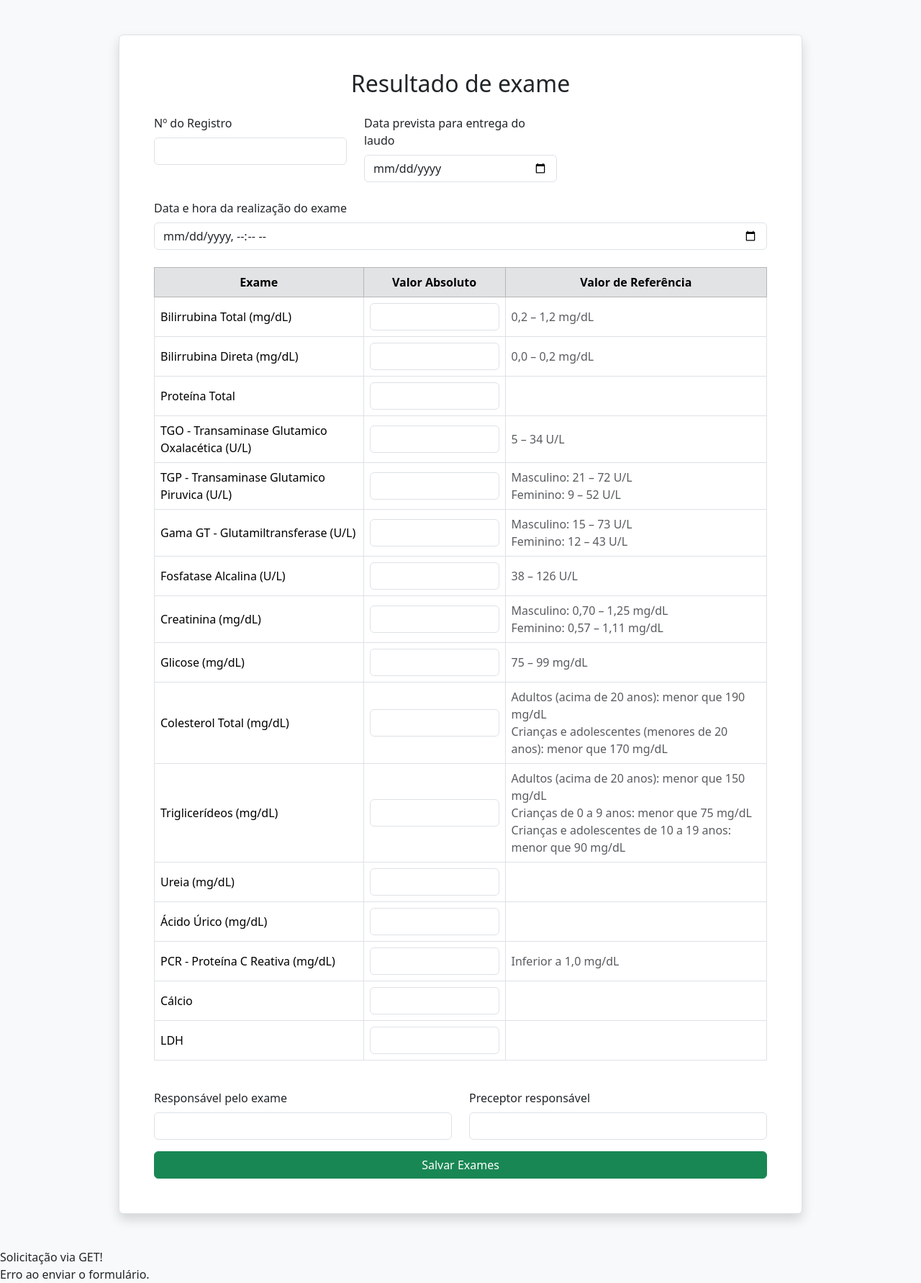
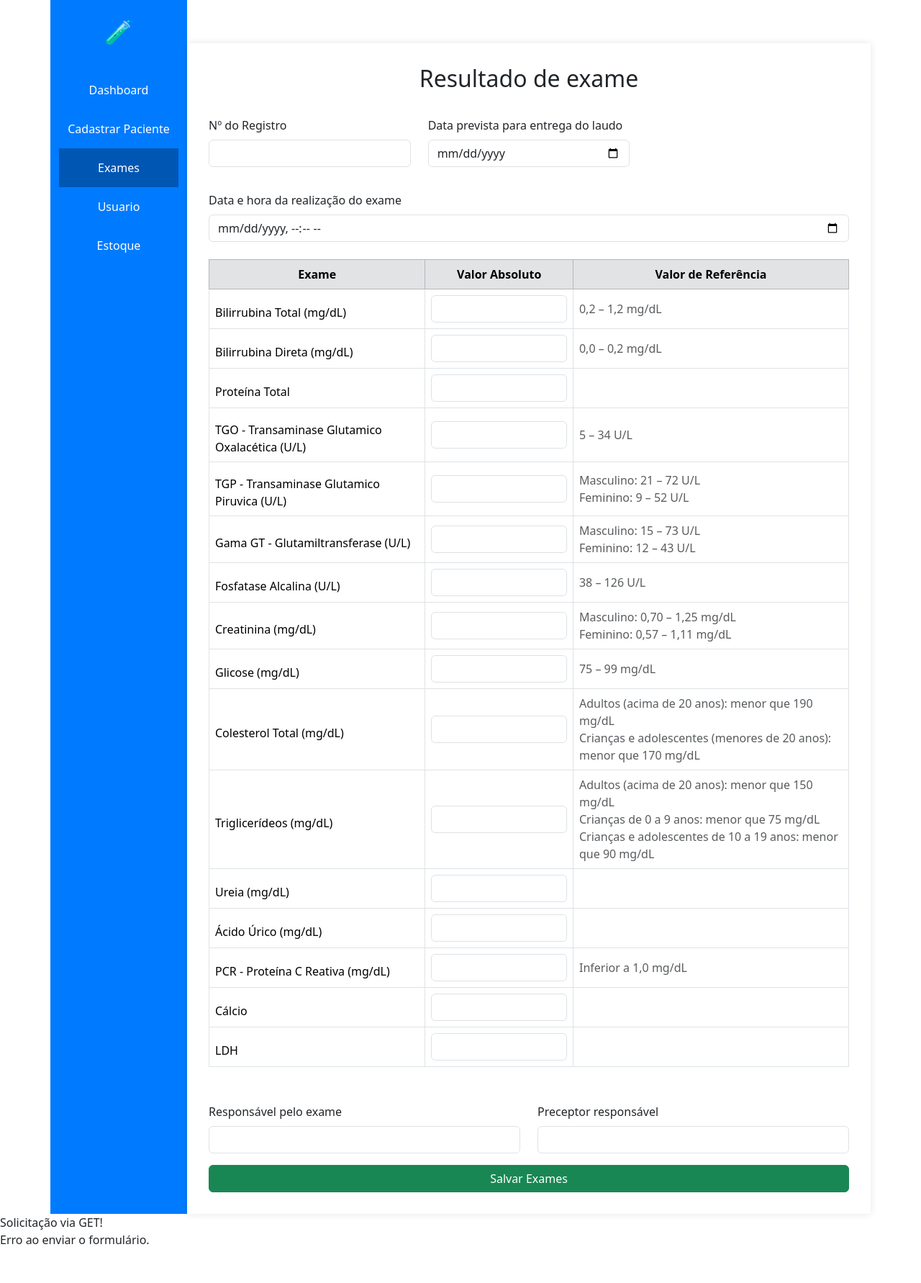
Before and after one commit to Grandolffi/projetoIntegrado, a PHP site: page /input.php in a window 1280 px wide. Shown: the whole page at 72% size. After the commit the page ends 1728 px from the top, so only its background shows below. Run offline with PHP 8.4, Linux system fonts and the light colour scheme.

Commit message:
botoes-estilo
concentração da estilização das pag em um único arquivo, Style.css
botoes do menu Cadastrar Paciente e Exames estão funcionais

```diff
--- a/Style.css
+++ b/Style.css
@@ -1,6 +1,8 @@
+/* codigo atualizado daqui pra baixo */
 
   .sidebar {
-    height: 150vh;
+    min-height: 100vh;
+    /* height: 150vh; (o 150 deixa o menu pela metade)*/
     background-color: #007bff; /* azul bootstrap */
     padding-top: 20px;
     color: white;
@@ -27,3 +29,39 @@
 .sidebar .nav-link.active {
     background-color: #0056b3;
 }
+
+/* Estilos movidos do CadastroPaciente.php */
+body { /* Este estilo para o body pode ser global ou específico.
+          Se CadastroPaciente.php for o único a ter body branco e bg-light
+          estiver em outro lugar, pode haver sobreposição.
+          Considere se este `body` deve ser mais específico
+          ou se está OK como um estilo global. */
+    background-color: white;
+}
+
+.form-container {
+    background-color: white;
+    padding: 30px;
+    margin-top: 60px;
+    box-shadow: 0 0 10px rgba(0, 0, 0, 0.1);
+}
+
+input::placeholder {
+    color: #555;
+    opacity: 1;
+    font-size: 14px;
+}
+
+label {
+    margin-top: 10px;
+}
+
+.form-check-input {
+    vertical-align: middle;
+    margin-top: 0.9em;
+}
+
+/* Estilo movido do cadastroExames.php */
+td {
+    vertical-align: middle;
+}
--- a/cadastroExames.php
+++ b/cadastroExames.php
@@ -6,22 +6,26 @@
     <meta name="viewport" content="width=device-width, initial-scale=1.0">
     <link href="https://cdn.jsdelivr.net/npm/bootstrap@5.3.3/dist/css/bootstrap.min.css" rel="stylesheet"
         integrity="sha384-QWTKZyjpPEjISv5WaRU9OFeRpok6YctnYmDr5pNlyT2bRjXh0JMhjY6hW+ALEwIH" crossorigin="anonymous">
+    <link rel="stylesheet" href="style.css">
     <title>Exames Bioquímicos</title>
-    <style>
-    td {
-        vertical-align: middle;
-    }
-    </style>
 </head>
 
-<body class="bg-light">
-    <div class="container py-5">
-        <div class="row justify-content-center">
-            <div class="col-lg-10 border bg-white p-5 shadow rounded">
-                <h2 class="mb-4 text-center">Resultado de exame</h2>
+<body>
+    <div class="container">
+        <div class="row">
+            <div class="col-2 sidebar">
+            <div class="logo">🧪</div>
+            <nav class="nav flex-column">
+            <a class="nav-link" href='#'>Dashboard</a>
+            <a class="nav-link" href="CadastroPaciente.php">Cadastrar Paciente</a>
+            <a class="nav-link active" aria-current="page" href="cadastroExames.php">Exames</a>
+            <a class="nav-link" href="#">Usuario</a>
+            <a class="nav-link disabled" aria-disabled="true">Estoque</a>
+            </nav>
+    </div>
+            <div class="col-10 form-container"> <h2 class="mb-4 text-center">Resultado de exame</h2>
 
                 <form action="input.php" method="POST">
-                    <!-- Informações principais -->
                     <div class="row mb-4">
                         <div class="col-md-4">
                             <label for="numero_registro" class="form-label">Nº do Registro</label>
@@ -39,7 +43,6 @@
                         <input type="datetime-local" class="form-control" name="data_exame" id="data_exame">
                     </div>
 
-                    <!-- Tabela de exames -->
                     <div class="table-responsive mb-4">
                         <table class="table table-bordered align-middle text-center">
                             <thead class="table-secondary">
@@ -72,9 +75,9 @@
 
                                 foreach ($exames as $name => [$label, $referencia]) {
                                     echo "<tr>";
-                                    echo "<td class='text-start'><label for='{$name}'>{$label}</label></td>";
-                                    echo "<td><input type='number' step='0.01' class='form-control' name='{$name}' id='{$name}'></td>";
-                                    echo "<td class='text-muted text-start'>{$referencia}</td>";
+                                    echo "<td class='text-start'><label for='{$name}'>{$label}</label></td>"; //
+                                    echo "<td><input type='number' step='0.01' class='form-control' name='{$name}' id='{$name}'></td>"; //
+                                    echo "<td class='text-muted text-start'>{$referencia}</td>"; //
                                     echo "</tr>";
                                 }
                                 ?>
@@ -82,7 +85,6 @@
                         </table>
                     </div>
 
-                    <!-- Responsáveis -->
                     <div class="row">
                         <div class="col-md-6 mb-3">
                             <label for="responsavel_exame" class="form-label">Responsável pelo exame</label>
@@ -97,22 +99,17 @@
                     <button type="submit" class="btn btn-success w-100">Salvar Exames</button>
                 </form>
             </div>
-        </div>
+            </div>
     </div>
 </body>
 </html>
-
 <?php
-// Verifica se o formulário foi enviado via POST
+//
 if ($_SERVER['REQUEST_METHOD'] === 'POST') {
-    // Função para salvar o exame
     function salvarExame($dados) {
-        // Lógica para salvar os dados do exame (aqui você pode conectar ao banco de dados, por exemplo)
         echo "Exame salvo com sucesso!<br>";
         var_dump($dados);
     }
-
-    // Chama a função salvarExame com os dados do POST
     salvarExame($_POST);
 }
 ?>
```
Also changed, not shown: CadastroPaciente.php (+7 -34 lines). Lines whose indentation alone changed are shown as unchanged.
